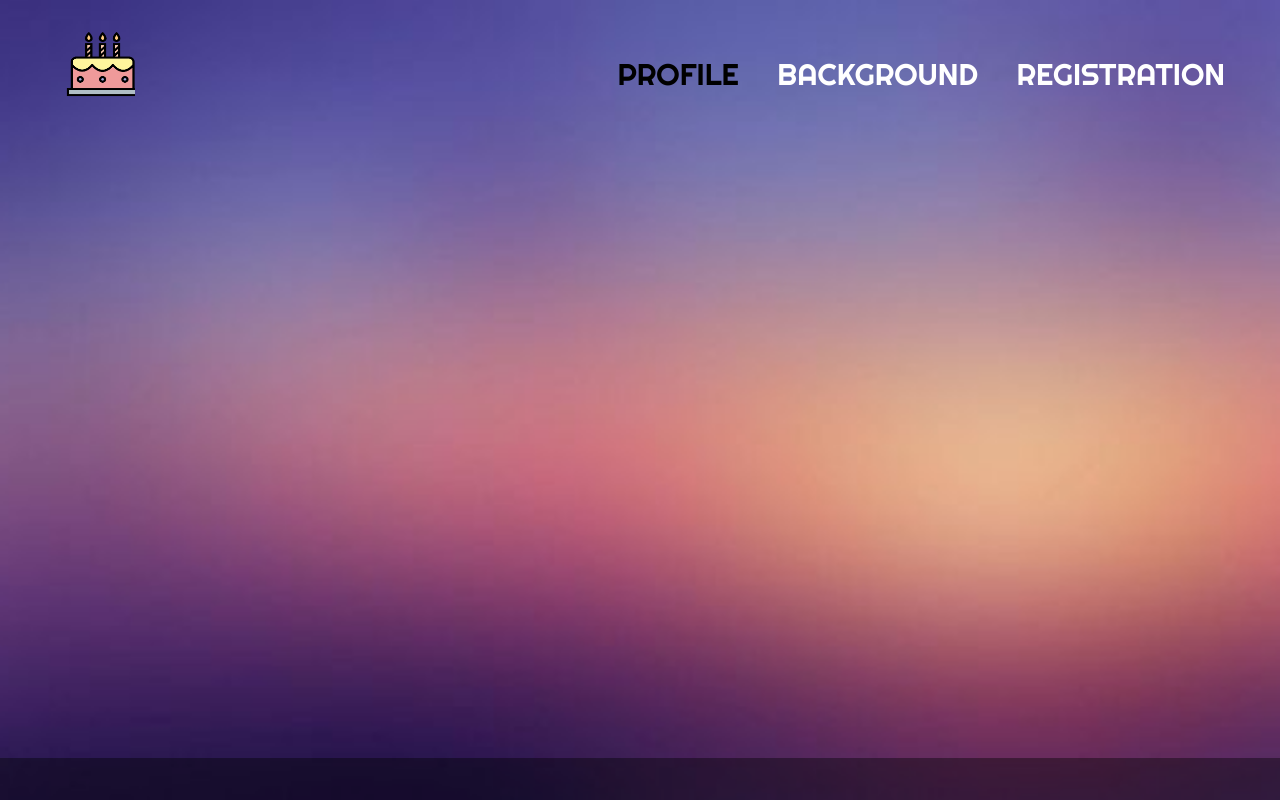
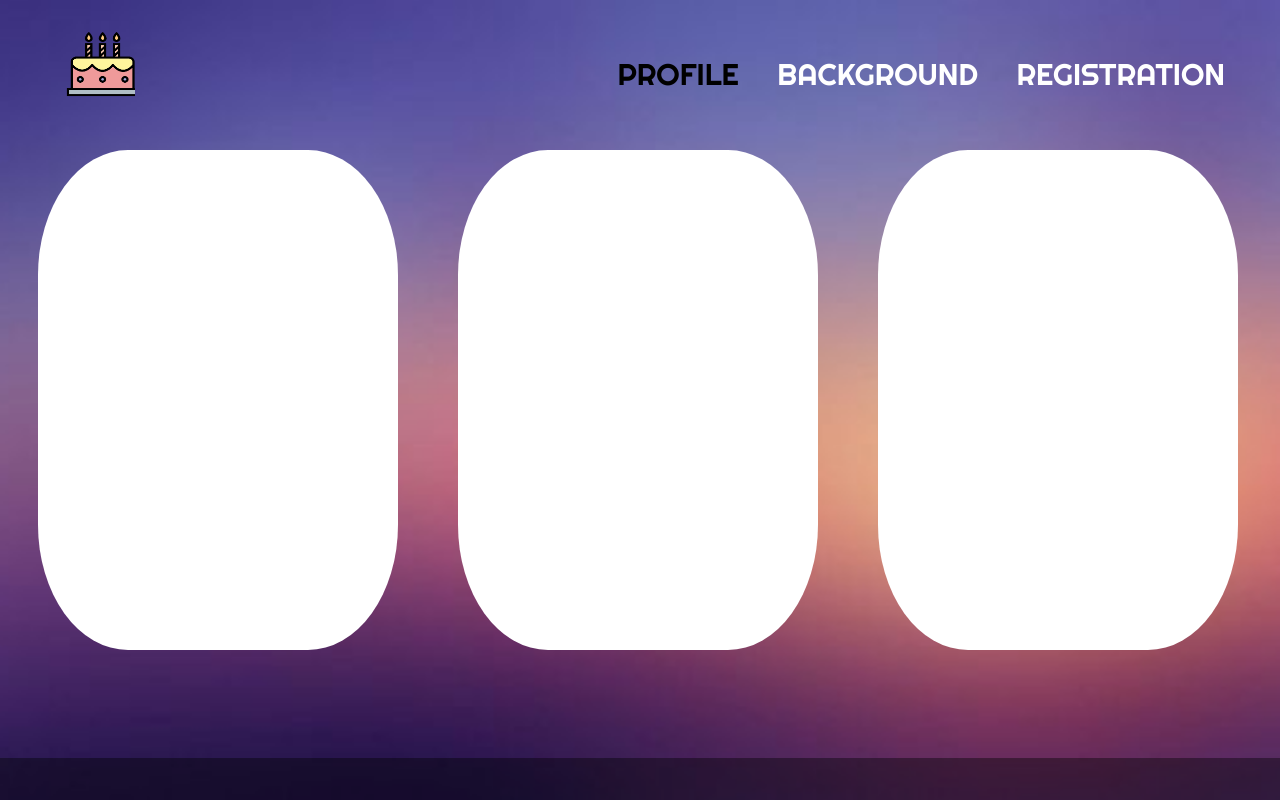
Before and after one commit to Sthdire/django_project, a Django app: page /profile in a window 1280 px wide. Run offline with Django 4.2, Linux system fonts and the light colour scheme.

Commit message:
added block's on profile page

```diff
--- a/VI_P/main/static/css/style_a.css
+++ b/VI_P/main/static/css/style_a.css
@@ -123,7 +123,60 @@ h1,h2,h3,h4,h5,h6{
 
 }
 .intro__block{
+    width: 1200px;
+    height: 50%;
+    position: absolute;
+    left: 50%;
+    top: 50%;
+    margin-right: -50%;
+    transform: translate(-50%, -50%);
+}
+.block__inner{
+    justify-content: center;
+    width: 100%;
+    height: 100%;
+}
+.intro__block__content{
+    width: 100%;
+    height: 100%;
+    display: inline-block;
+    vertical-align:top;
+    text-align: right;
+    margin:  50px 15px;
+}
+.block__first{
+    width: 30%;
+    height: 500px;
+    background: #fff;
+    border-radius: 25%;
+    margin: 0 10px;
+    position: absolute;
+    top: 50%;
+    left:49%;
+    transform: translate(-50%, -50%);
 
-    height: 50%;
-    width: 100%;
 }
+.block__second{
+    width: 30%;
+    height: 500px;
+    background: #fff;
+    border-radius: 25%;
+    margin: 0 10px;
+    position: absolute;
+    top: 50%;
+    left:84%;
+    transform: translate(-50%, -50%);
+
+}
+.block__third{
+    width: 30%;
+    height: 500px;
+    background: #fff;
+    border-radius: 25%;
+    margin: 0 10px;
+    position: absolute;
+    top: 50%;
+    left: 14%;
+    transform: translate(-50%, -50%);
+
+}
--- a/VI_P/main/templates/temp/profile.html
+++ b/VI_P/main/templates/temp/profile.html
@@ -20,6 +20,7 @@
 <body>
 <div class="header">
 
+
         <div class="container">
             <div class="header__inner">
             <a class="imLogo" href="/"></a>
@@ -33,8 +34,16 @@
 </div>
     <div class="intro">
         <div class="intro__block">
+            <div class="block__inner">
+                    <div class="intro__block__content">
+                        <div class="block__first"></div>
+                        <div class="block__second"></div>
+                        <div class="block__third"></div>
 
+                    </div>
+            </div>
         </div>
+
          <div class="back__header">
             <div class="back__header__inner">
 
```
